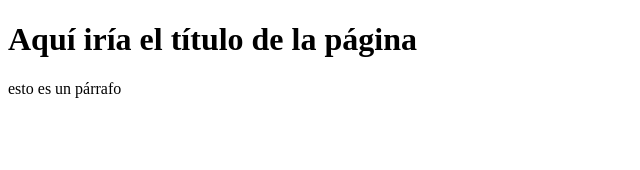
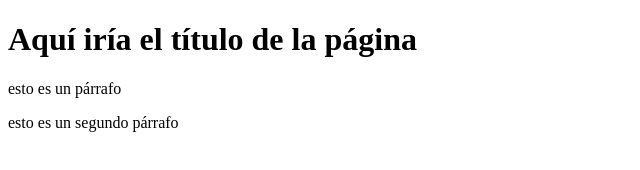
Before and after one commit to DanielPCas/Proyectowebempresa, a plain HTML site: page index.html in a window 1280 px wide. Shown: the whole page, without its empty margins (0-640 px from the left). Drawn offline with Linux system fonts and the light colour scheme.

Commit message:
Agreando segundo párrafo

```diff
--- a/index.html
+++ b/index.html
@@ -9,7 +9,8 @@
 
 <body>
     <h1>Aquí iría el título de la página</h1>
-      <p>esto es un párrafo</p>
+    <p>esto es un párrafo</p>
+    <p>esto es un segundo párrafo</p>
 </body>
 
 </html>
```
